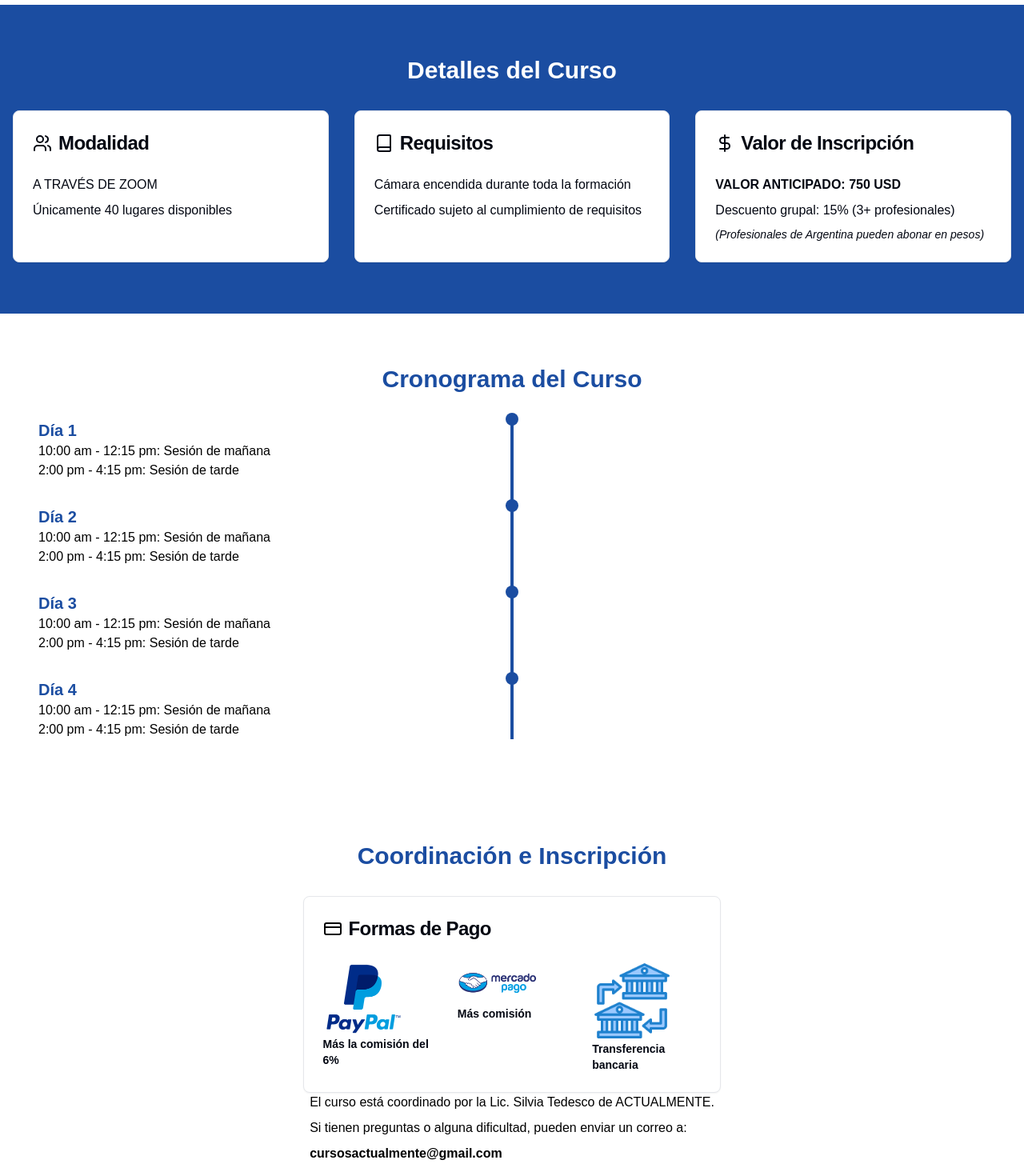
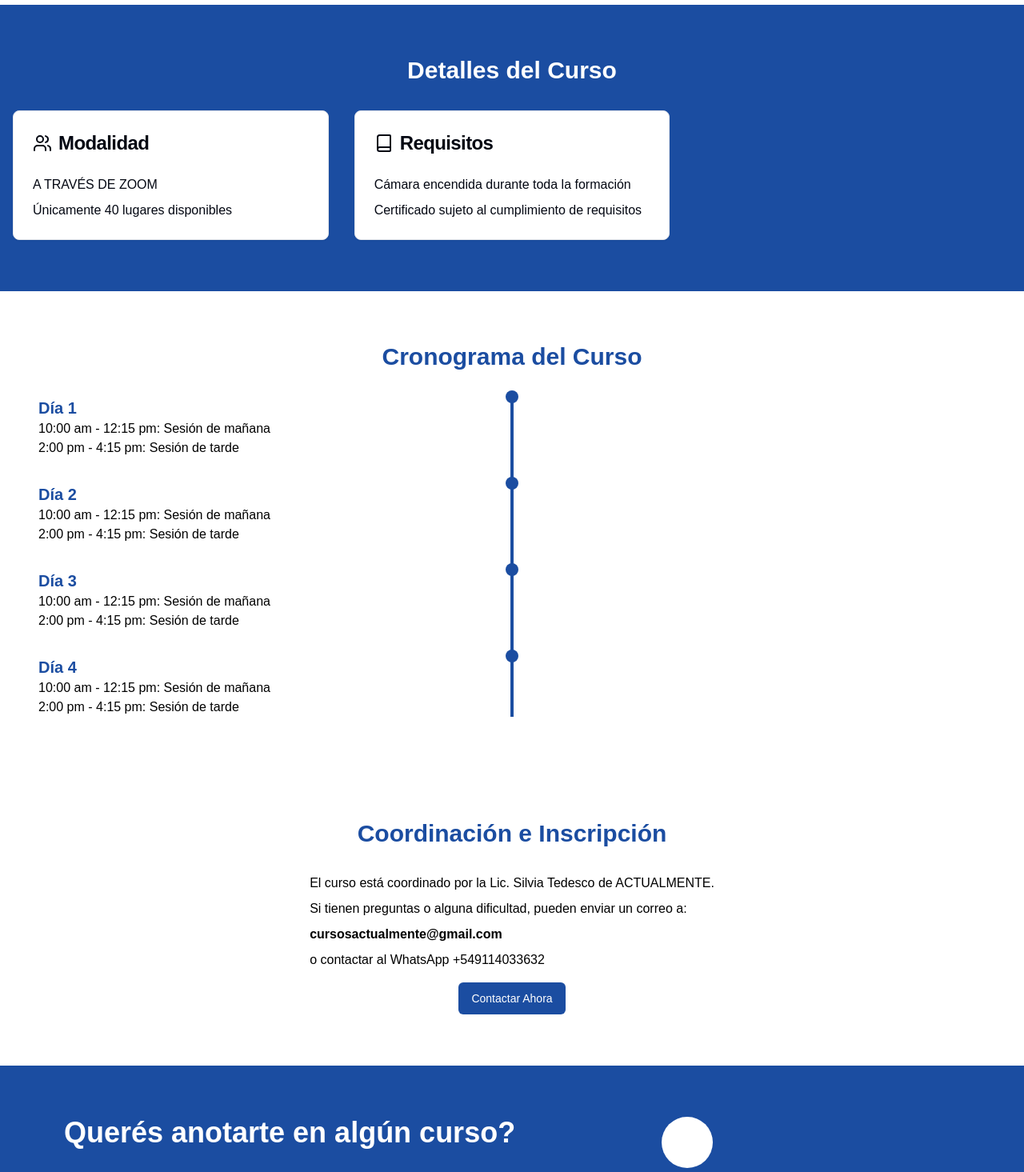
Before and after one commit to tomaslami/act-upd, a Next.js app: page /cursos/teacch in a window 1280 px wide. Shown: the part 1400-2865 px from the top of the page at 80% size. Built offline with nearby package versions, Linux system fonts and the light colour scheme; a web font is replaced by a local one.

Commit message:
info deleted

```diff
--- a/src/app/cursos/adi-r/page.tsx
+++ b/src/app/cursos/adi-r/page.tsx
@@ -52,16 +52,6 @@ export default function ADIRCourseInfo() {
       <CourseSection title="Incluye">
         <p>La entrevista y el algoritmo.</p>
       </CourseSection>
-
-      <CourseSection title="Valor de Inscripción">
-        <p>Valor hasta 1 Diciembre: 650 USD</p>
-        <p>Si abonas por paypal 690 USD (incluye comisión)</p>
-      </CourseSection>
-
-      <CourseSection title="Medio de Pago">
-        <p>Efectivo, Transferencias Internacionales o Nacionales el importe NO incluye IVA.</p>
-      </CourseSection>
-
       <CourseSection title="Recomendación para la Conexión">
         <p>
           Es muy importante que preparen los aspectos técnicos para facilitar la conexión y buena comunicación de imagen y sonido, tanto para el propio participante como para el resto de los conectados. Deben contar con buena conexión a internet. El curso tendrá un control de participación activa durante los 2 días.
--- a/src/app/cursos/ados/page.tsx
+++ b/src/app/cursos/ados/page.tsx
@@ -39,24 +39,6 @@ export default function ADOS2CourseInfo() {
           Profesionales que tengan experiencia en TEA y que quieran mejorar sus habilidades diagnósticas o del conocimiento de la psicopatología como también que necesiten una formación en instrumentos diagnósticos para la aplicación y/o en investigación científica.
         </p>
       </CourseSection>
-
-      <CourseSection title="Valor de Inscripción">
-        <ul className="list-disc list-inside space-y-2">
-          <li>OPCIÓN 1: El valor es de 750 dólares con protocolos. Este precio incluye protocolos y acceso a videos.</li>
-          <li>OPCIÓN 2: El valor es de 900 dólares con protocolos y manual. Este precio incluye protocolos, manual digital y acceso a videos.</li>
-          <li>CUOTAS: Podes abonar en hasta 3 cuotas.</li>
-        </ul>
-        <p className="mt-4">RESPECTO AL MATERIAL: En esta formación el manual digital será entregado únicamente por correo electrónico.</p>
-      </CourseSection>
-
-      <CourseSection title="Formas de Pago">
-        <ul className="list-disc list-inside space-y-2">
-          <li>Efectivo</li>
-          <li>Transferencias internacionales o nacionales</li>
-          <li className='text-bold'> NO incluye IVA.</li>
-        </ul>
-      </CourseSection>
-
       <CourseSection title="Recomendación para la Conexión">
         <p>
           Es muy importante que preparen los aspectos técnicos para facilitar la conexión y buena comunicación de imagen y sonido, tanto para el propio participante como para el resto de los conectados. Deben contar con buena conexión a internet. El curso tendrá un control de participación activa durante los 3 días.
--- a/src/app/cursos/teacch/page.tsx
+++ b/src/app/cursos/teacch/page.tsx
@@ -119,11 +119,6 @@ export default function Home() {
               <p>Cámara encendida durante toda la formación</p>
               <p className="mt-2">Certificado sujeto al cumplimiento de requisitos</p>
             </CourseCard>
-            <CourseCard title="Valor de Inscripción" icon={<DollarSign className="w-6 h-6" />}>
-              <p className="font-bold">VALOR ANTICIPADO: 750 USD</p>
-              <p className="mt-2">Descuento grupal: 15% (3+ profesionales)</p>
-              <p className="text-sm italic mt-2">(Profesionales de Argentina pueden abonar en pesos)</p>
-            </CourseCard>
           </div>
         </div>
       </section>
@@ -155,22 +150,6 @@ export default function Home() {
         <div className="px-4 text-start">
           <SectionHeader title="Coordinación e Inscripción" className="text-blue" />
           <div className=" flex flex-col items-center">
-            <CourseCard title="Formas de Pago" icon={<CreditCard className="w-6 h-6 text-black " />}>
-              <div className=" flex gap-8 justify-start items-start flex-col md:flex-row">
-                <div className=" rounded text-center md:w-1/3 w-full">
-                  <Image src="/icons/paypal.png" alt="PayPal" width={100} height={40} />
-                  <p className="text-start text-sm font-bold">Más la comisión del 6%</p>
-                </div>
-                <div className=" rounded text-center md:w-1/3 w-full">
-                  <Image src="/icons/mercadopago.png" alt="Mercado Pago" width={100} height={40} />
-                  <p className="text-start text-sm font-bold">Más comisión</p>
-                </div>
-                <div className=" rounded text-center md:w-1/3 w-full">
-                  <Image src="/icons/bank-transfer.png" alt="Transferencia bancaria" width={100} height={40} />
-                  <p className="text-start text-sm font-bold">Transferencia bancaria</p>
-                </div>
-              </div>
-            </CourseCard>
             <div className='flex justify-center items-start flex-col'>
               <p className="mb-2">El curso está coordinado por la Lic. Silvia Tedesco de ACTUALMENTE.</p>
               <p className="mb-2">Si tienen preguntas o alguna dificultad, pueden enviar un correo a:</p>
```
